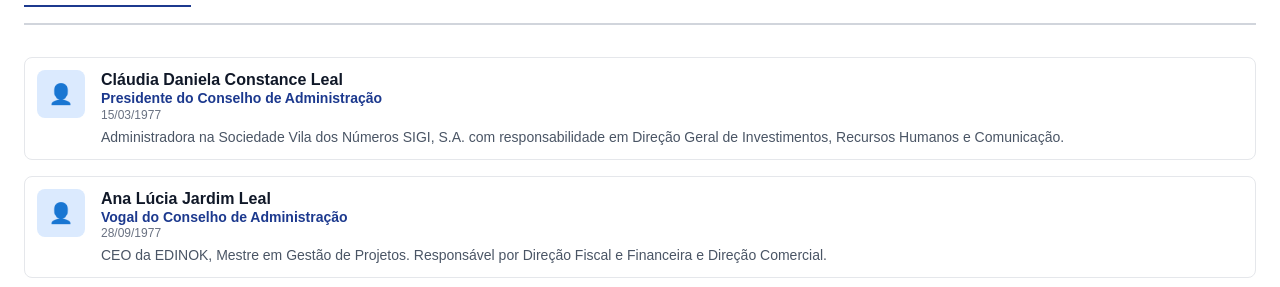
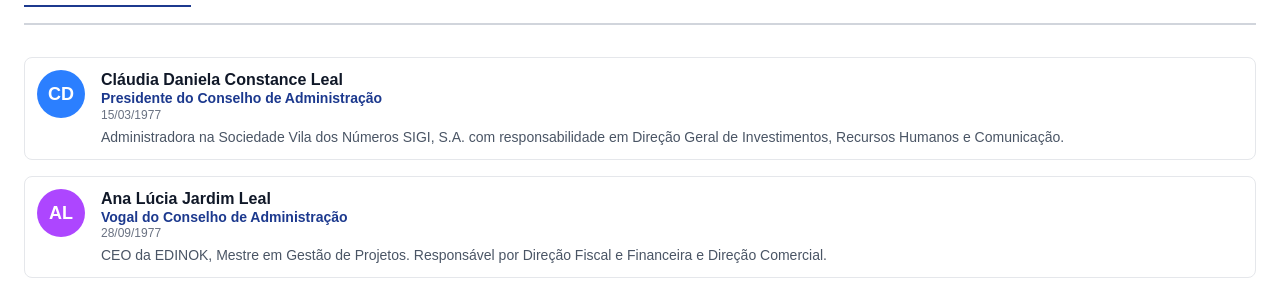
Before and after one commit to nunoleal-dotcom/viladosnumeros-headless, a Next.js app: page /about in a window 1280 px wide. Shown: the part 281-568 px from the top of the page. Built offline with nearby package versions, Linux system fonts and the light colour scheme.

Commit message:
design: Replace emoji avatars with colorful initials circles

```diff
--- a/app/about/page.tsx
+++ b/app/about/page.tsx
@@ -127,11 +127,23 @@ export default function AboutPage() {
 
         {/* TEAM MEMBERS */}
         <div className="space-y-4">
-          {getMembers().map((member, index) => (
+          {getMembers().map((member, index) => {
+            const initials = member.name.split(' ').slice(0, 2).map(n => n[0]).join('').toUpperCase();
+            const colors = [
+              'bg-blue-500',
+              'bg-purple-500',
+              'bg-pink-500',
+              'bg-indigo-500',
+              'bg-teal-500',
+              'bg-orange-500'
+            ];
+            const bgColor = colors[index % colors.length];
+
+            return (
               <div key={index} className="bg-white p-3 rounded-lg border border-gray-200 hover:shadow-md transition">
                 <div className="flex items-start gap-4">
-                <div className="flex-shrink-0 w-12 h-12 bg-blue-100 rounded-lg flex items-center justify-center">
-                  <span className="text-xl">👤</span>
+                  <div className={`flex-shrink-0 w-12 h-12 ${bgColor} rounded-full flex items-center justify-center`}>
+                    <span className="text-lg font-bold text-white">{initials}</span>
                   </div>
                   <div className="flex-grow">
                     <h3 className="font-semibold text-gray-900 leading-tight">{member.name}</h3>
@@ -141,7 +153,8 @@ export default function AboutPage() {
                   </div>
                 </div>
               </div>
-          ))}
+            );
+          })}
         </div>
       </div>
 
```
Lines whose indentation alone changed are shown as unchanged.
